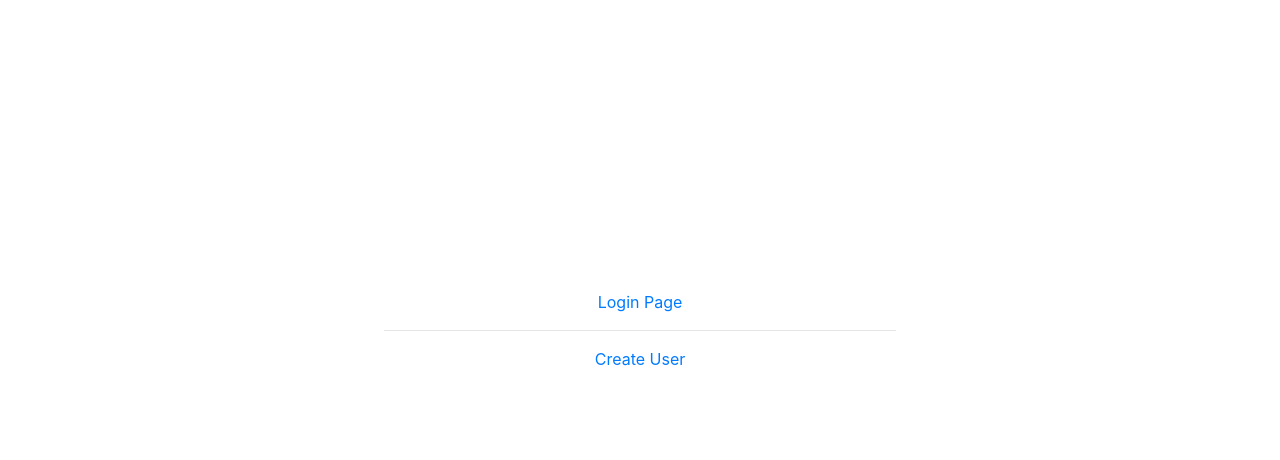
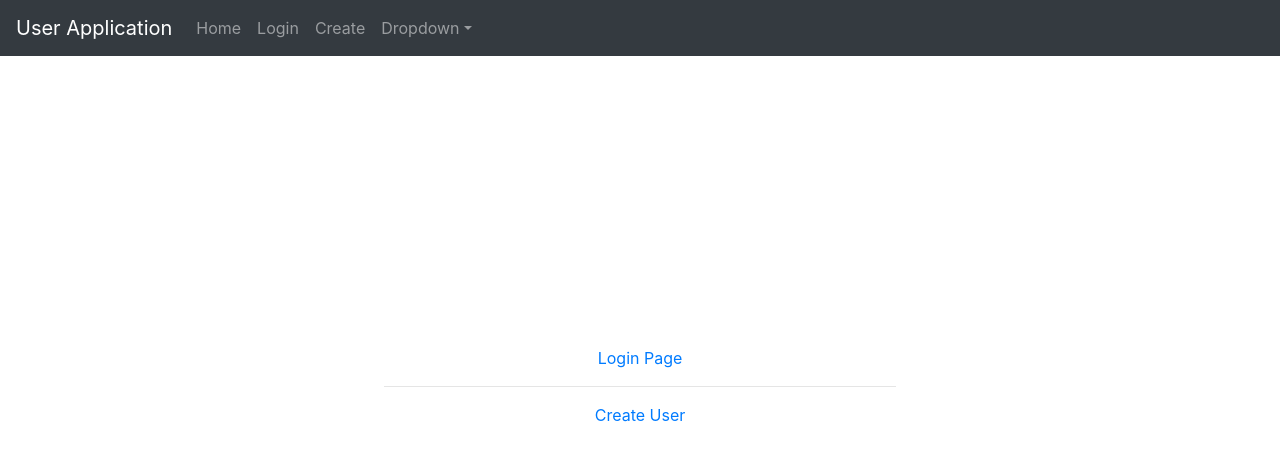
Before and after one commit to DanielOS7/react-user-app, a React (Create React App) app in the folder client/: page / in a window 1280 px wide. Shown: the top 460 px of the page. Built offline with nearby package versions, Linux system fonts and the light colour scheme.

Commit message:
Added NavBar

```diff
--- a/client/src/App.js
+++ b/client/src/App.js
@@ -7,17 +7,22 @@ import Login from './components/login.component';
 import CreateUser from './components/create-user.component';
 import Employee from './components/employee.component';
 import CreateEmployee from './components/create-employee.component';
+import NavBar from './components/navbar.component';
 
 class App extends React.Component {
   render() {
       return (
-          <BrowserRouter>
+        <div>
+          <NavBar/>
+        <BrowserRouter>
                   <Route exact path={"/"} component={Home} />
                   <Route path={"/login"} component={Login} />
                   <Route path={"/create-user"} component={CreateUser} />
                   <Route path={"/employee"} component={Employee} />
                   <Route path={"/create-employee"} component={CreateEmployee} />
           </BrowserRouter>
+
+        </div>
       );
   }
 }
--- /dev/null
+++ b/client/src/components/navbar.component.js
@@ -0,0 +1,43 @@
+import React from 'react';
+import {Navbar, Nav, NavDropdown } from 'react-bootstrap'
+import Button from 'react-bootstrap/Button';
+
+export default class NavBar extends React.Component {
+
+    constructor() {
+        super();
+
+        this.state = {
+
+
+        };
+    }
+
+
+
+
+
+    render() {
+        return (
+            <Navbar bg="dark" variant="dark" expand="lg">
+                <Navbar.Brand href="http://localhost:3000">User Application</Navbar.Brand>
+                <Navbar.Toggle aria-controls="basic-navbar-nav" />
+                <Navbar.Collapse id="basic-navbar-nav">
+                    <Nav className="mr-auto">
+                        <Nav.Link href="http://localhost:3000">Home</Nav.Link>
+                        <Nav.Link href="http://localhost:3000/login">Login</Nav.Link>
+                        <Nav.Link href="http://localhost:3000/create-user">Create</Nav.Link>
+
+                        <NavDropdown title="Dropdown" id="basic-nav-dropdown">
+                            <NavDropdown.Item href="http://localhost:3000">Home</NavDropdown.Item>
+                            <NavDropdown.Item href="http://localhost:3000/login">Login</NavDropdown.Item>
+                            <NavDropdown.Item href="http://localhost:3000/create-user">Create User</NavDropdown.Item>
+                        </NavDropdown>
+                    </Nav>
+                </Navbar.Collapse>
+            </Navbar>
+
+
+        );
+    }
+}
```
